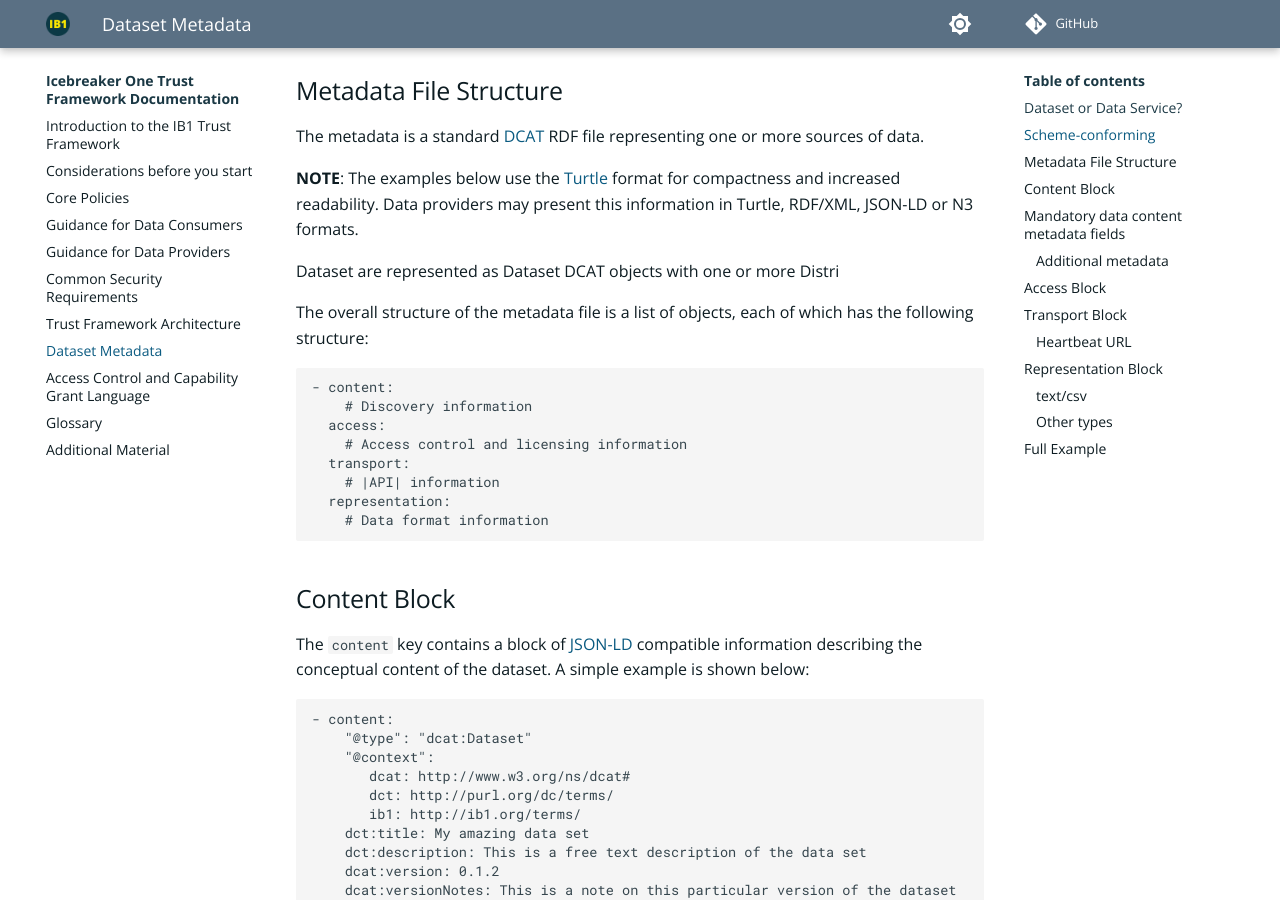
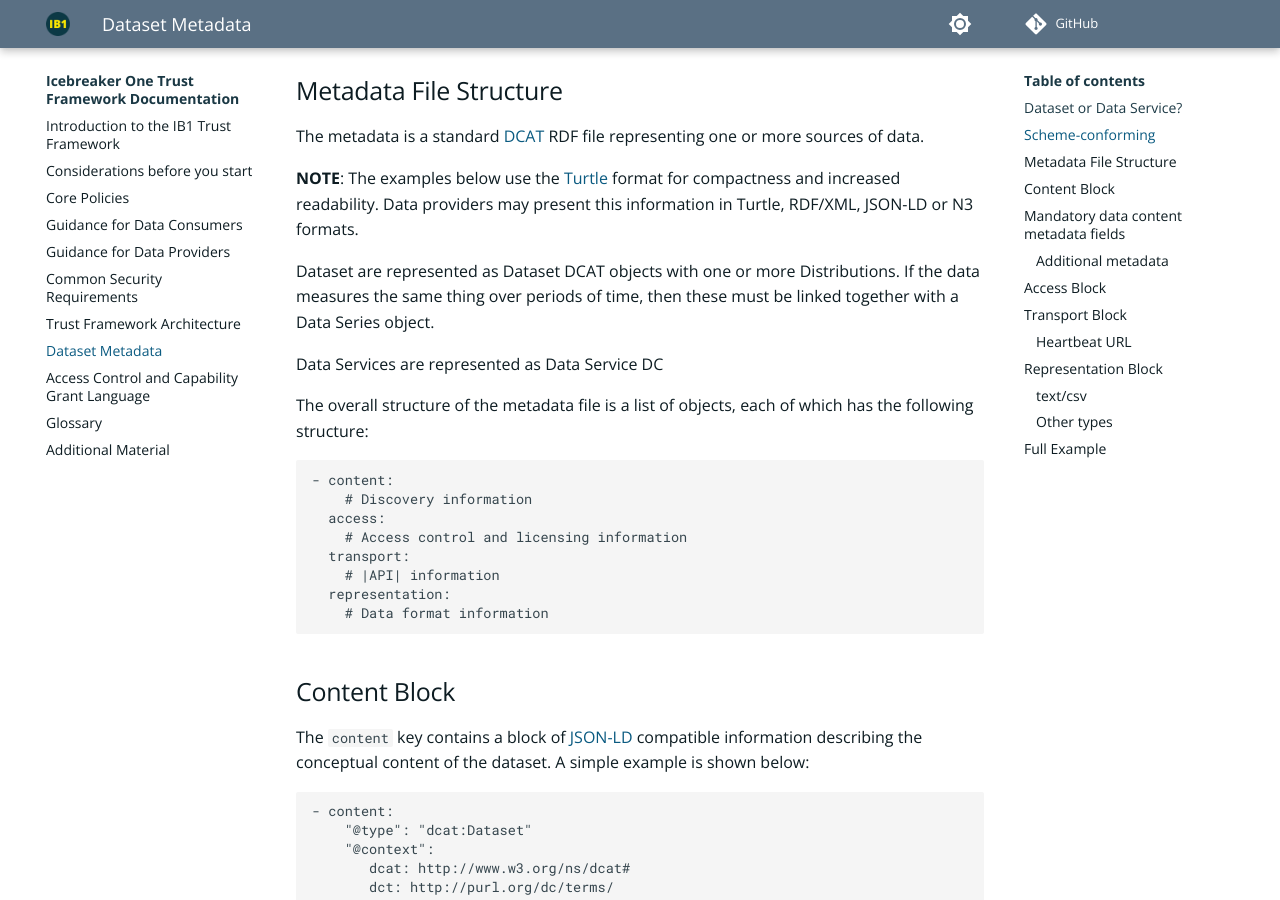
Before and after one commit to icebreakerone/ib1-technical-docs, an MkDocs documentation site: the page built from docs/metadata.md, in a window 1280 px wide and 900 px high, scrolled down 1120 px. Built offline with MkDocs 1.6.1 and Material for MkDocs 9.7.7, drawn with Linux system fonts in a browser that asks for light colours; plug-ins that fetch from the network failed and are left out; comment, search, counter and statistics services are not loaded; the version menu is left out; some of the changed lines change nothing that is shown.

Commit message:
docs/metadata.md updated from https://stackedit.net/

````diff
--- a/docs/metadata.md
+++ b/docs/metadata.md
@@ -50,7 +50,9 @@ The metadata is a standard [DCAT](https://www.w3.org/TR/vocab-dcat-3/) RDF file
 **NOTE**: The examples below use the [Turtle](https://www.w3.org/TR/turtle/) format for compactness and increased readability. Data providers may present this
 information in Turtle, RDF/XML, JSON-LD or N3 formats.
 
-Dataset are represented as Dataset DCAT objects with one or more Distri
+Dataset are represented as Dataset DCAT objects with one or more Distributions. If the data measures the same thing over periods of time, then these must be linked together with a Data Series object.
+
+Data Services are represented as Data Service DC
 
 The overall structure of the metadata file is a list of objects, each of which has the following structure:
 
@@ -420,7 +422,7 @@ Or, in [JSON](glossary.md#term-Javascript-Object-Notation) form:
 ]
 ```
 <!--stackedit_data:
-eyJoaXN0b3J5IjpbLTIwMzgyODQ3OTcsMTAzMDkzMzY4NywtMT
-kyMjE1OTI1OCwxOTYxMzQ5NzEzLDE1MTk3NTYwMDMsLTg0MDI1
-ODY5NSwxMjE1MTk1MjE2LC0xNzY4NDEzMzI2XX0=
+eyJoaXN0b3J5IjpbMTMwOTExMzIwOCwxMDMwOTMzNjg3LC0xOT
+IyMTU5MjU4LDE5NjEzNDk3MTMsMTUxOTc1NjAwMywtODQwMjU4
+Njk1LDEyMTUxOTUyMTYsLTE3Njg0MTMzMjZdfQ==
 -->
````
